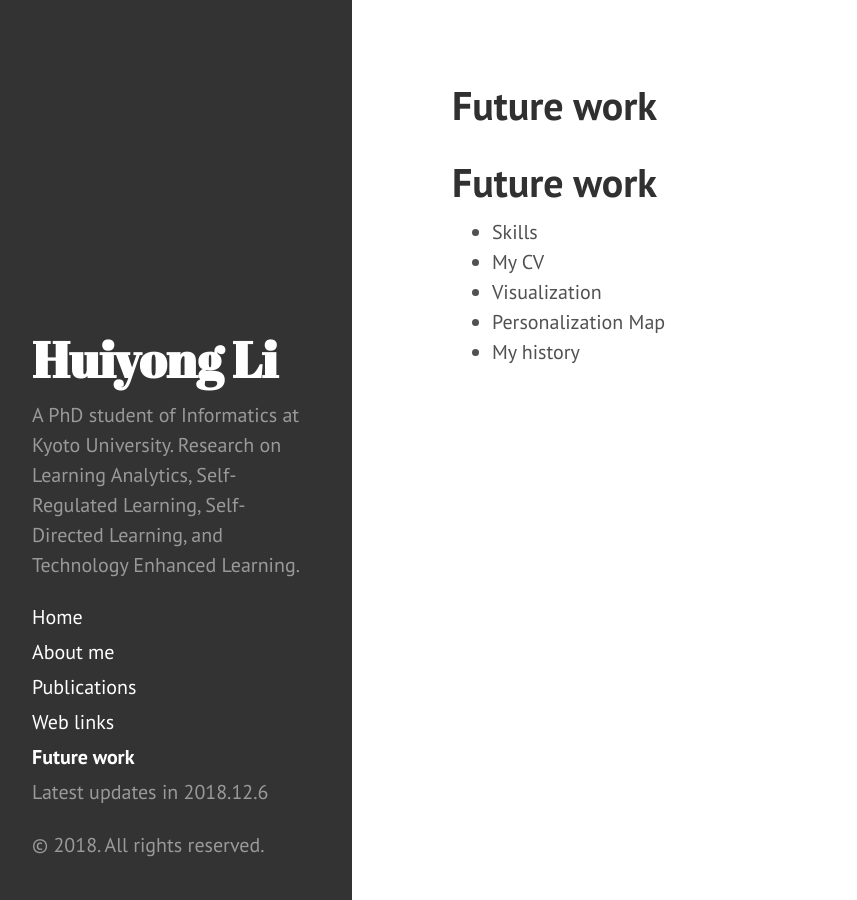
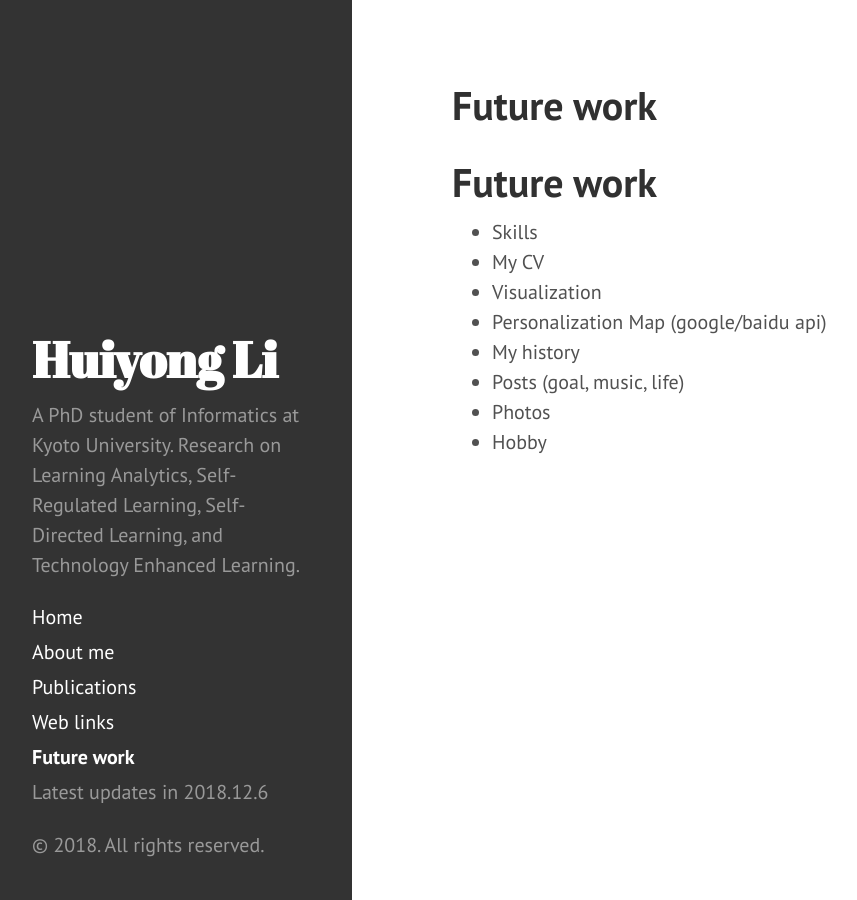
Before and after one commit to li-huiyong/li-huiyong.github.io, a Jekyll site: the page built from Todo.md, in a window 1280 px wide. Shown: the whole page, without its empty margins (8-865 px from the left). Built offline with Jekyll 4.4.1, drawn with Linux system fonts in a browser that asks for light colours; our own code applies the rules of GitHub Pages for plain Markdown files.

Commit message:
Add hobby and post

```diff
--- a/Todo.md
+++ b/Todo.md
@@ -2,5 +2,8 @@
 * Skills
 * My CV
 * Visualization
-* Personalization Map
+* Personalization Map (google/baidu api)
 * My history
+* Posts (goal, music, life)
+* Photos
+* Hobby
```
